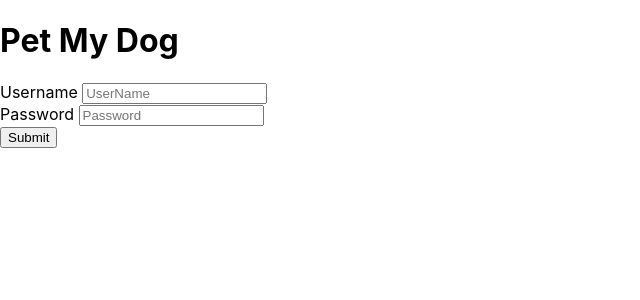
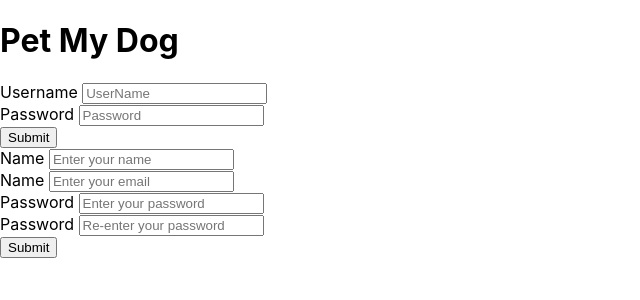
Before and after one commit to evaliu2002/PetMyDog, a React (Create React App) app in the folder main/front-end/: page / in a window 1280 px wide. Shown: the top 300 px of the page, without its empty margins (0-640 px from the left). Built offline with nearby package versions, Linux system fonts and the light colour scheme.

Commit message:
syntax fixes and adding signup to app

```diff
--- a/main/front-end/src/App.js
+++ b/main/front-end/src/App.js
@@ -1,11 +1,13 @@
 import React from 'react';
 import { Login } from './components/Login';
+import { Signup } from './components/Signup';
 
 class App extends React.Component {
     render() {
         return (
             <div>
                 <Login />
+                <Signup />
             </div>
         );
     }
--- a/main/front-end/src/components/Signup.js
+++ b/main/front-end/src/components/Signup.js
@@ -31,3 +31,5 @@ export class Signup extends React.Component {
             </form>
           </div>
         )
+    }
+}
```
